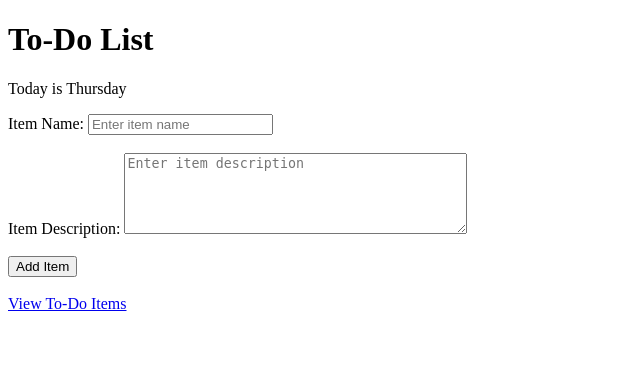
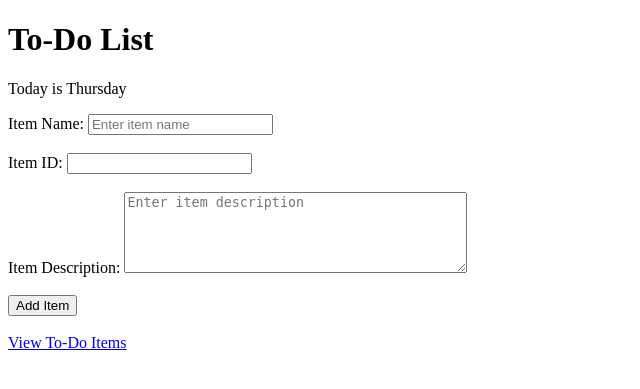
Before and after one commit to Lukky175/TuteDude_Git-GitHub, a Flask app: page / in a window 1280 px wide. Shown: the top 389 px of the page, without its empty margins (0-640 px from the left). Run offline with Flask 3, Linux system fonts and the light colour scheme.

Commit message:
Added Item ID Field

```diff
--- a/Flask Files/frontend/templates/index.html
+++ b/Flask Files/frontend/templates/index.html
@@ -30,6 +30,12 @@
         </div>
 
         <br>
+        <div>
+            <label for="itemID">Item ID:</label>
+            <input type="text" id="itemID" name="itemID" required>
+        </div>
+
+        <br>
 
         <div>
             <label for="item_description">Item Description:</label>
```
